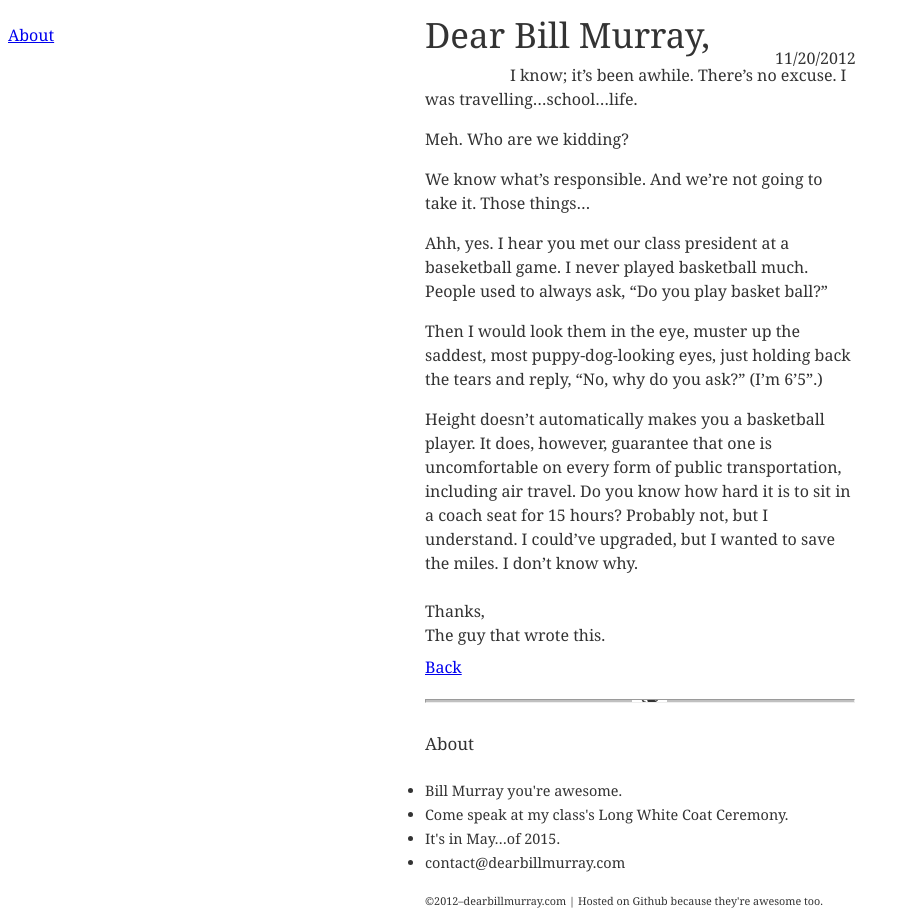
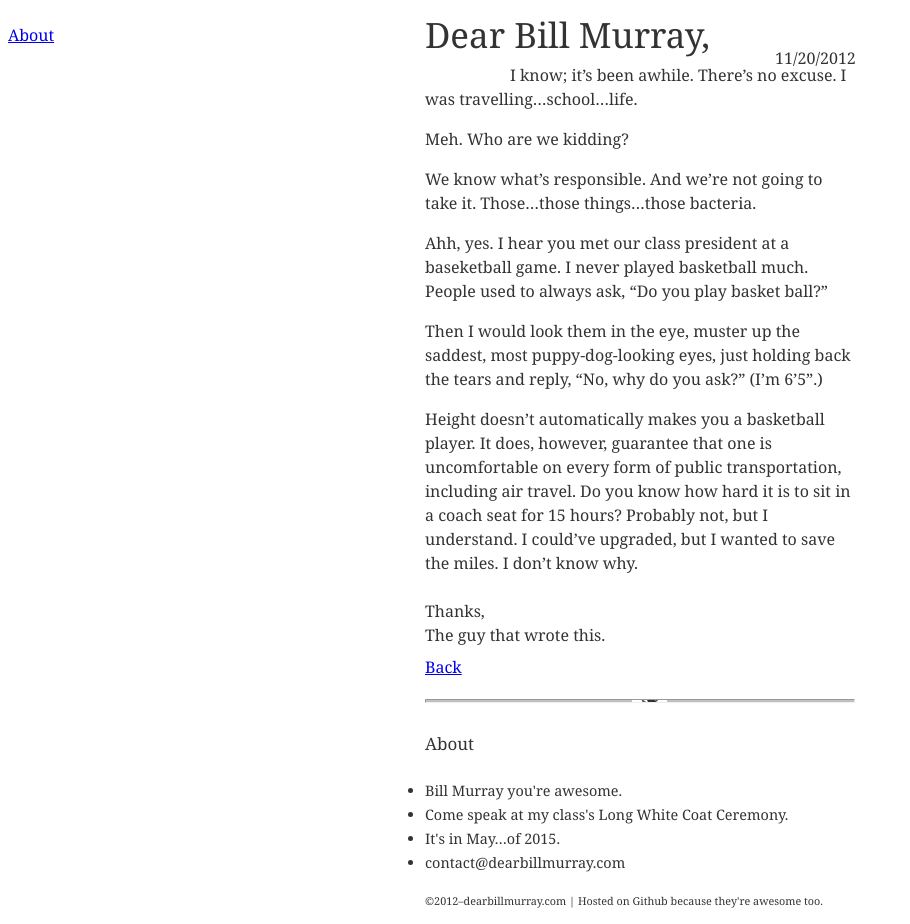
Before and after one commit to lelanhus/dearbillmurray.com, a Jekyll site: the page built from _posts/2012-11-20-i-know-its-been-awhile.md, in a window 1280 px wide. Shown: the whole page, without its empty margins (0-910 px from the left). Built offline with Jekyll 4.4.1, drawn with Linux system fonts in a browser that asks for light colours.

Commit message:
Update _posts/2012-11-20-i-know-its-been-awhile.md

```diff
--- a/_posts/2012-11-20-i-know-its-been-awhile.md
+++ b/_posts/2012-11-20-i-know-its-been-awhile.md
@@ -9,7 +9,7 @@
 
 Meh. Who are we kidding?
 
-We know what's responsible. And we're not going to take it. Those things&hellip;
+We know what's responsible. And we're not going to take it. Those&hellip;those things&hellip;those bacteria.
 
 Ahh, yes. I hear you met our class president at a baseketball game. I never played basketball much. People used to always ask, "Do you play basket ball?"
 
```
